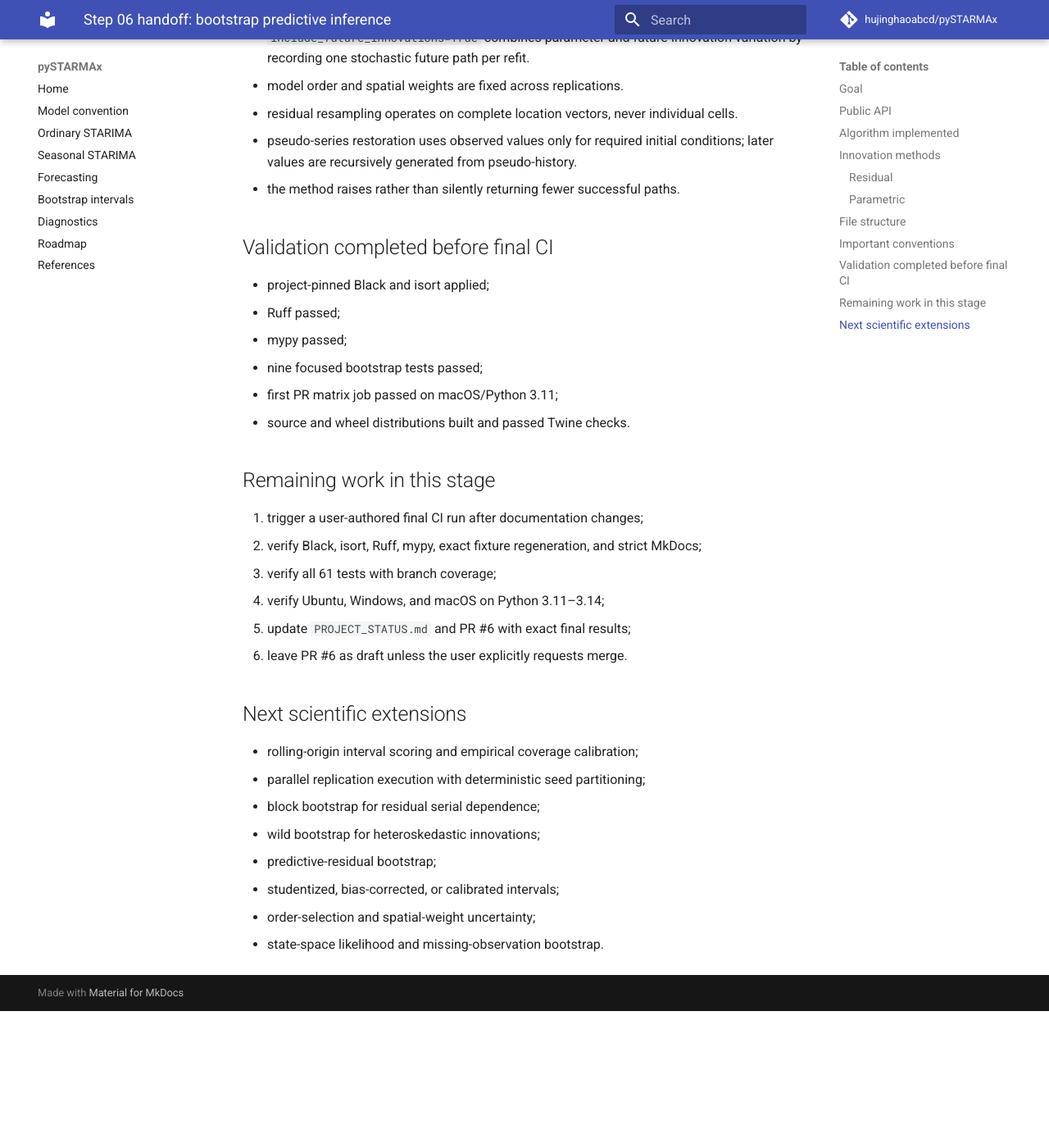
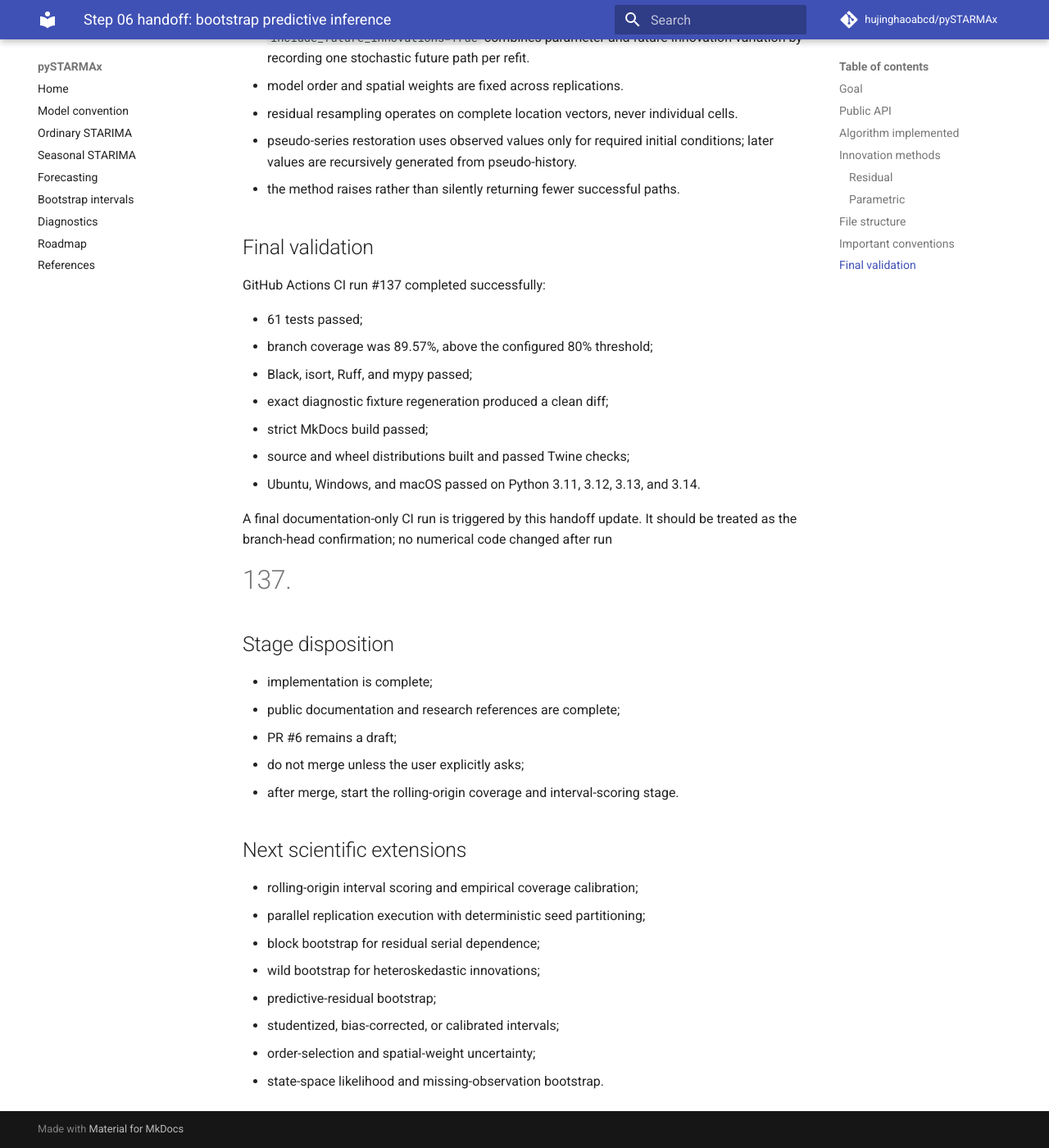
Before and after one commit to hujinghaoabcd/pySTARMAx, an MkDocs documentation site: the page built from docs/development/STEP_06_BOOTSTRAP.md, in a window 1280 px wide and 1400 px high, scrolled down 2871 px. Shown: the whole window at 82% size. Built offline with MkDocs 1.6.1 and Material for MkDocs 9.7.7, drawn with Linux system fonts in a browser that asks for light colours; comment, search, counter and statistics services are not loaded; before the commit the page ends 4104 px from its top, so only the background shows below that.

Commit message:
Finalize bootstrap development handoff

```diff
--- a/docs/development/STEP_06_BOOTSTRAP.md
+++ b/docs/development/STEP_06_BOOTSTRAP.md
@@ -106,23 +106,29 @@ core.
   conditions; later values are recursively generated from pseudo-history.
 - the method raises rather than silently returning fewer successful paths.
 
-## Validation completed before final CI
+## Final validation
 
-- project-pinned Black and isort applied;
-- Ruff passed;
-- mypy passed;
-- nine focused bootstrap tests passed;
-- first PR matrix job passed on macOS/Python 3.11;
-- source and wheel distributions built and passed Twine checks.
+GitHub Actions CI run #137 completed successfully:
 
-## Remaining work in this stage
+- 61 tests passed;
+- branch coverage was 89.57%, above the configured 80% threshold;
+- Black, isort, Ruff, and mypy passed;
+- exact diagnostic fixture regeneration produced a clean diff;
+- strict MkDocs build passed;
+- source and wheel distributions built and passed Twine checks;
+- Ubuntu, Windows, and macOS passed on Python 3.11, 3.12, 3.13, and 3.14.
 
-1. trigger a user-authored final CI run after documentation changes;
-2. verify Black, isort, Ruff, mypy, exact fixture regeneration, and strict MkDocs;
-3. verify all 61 tests with branch coverage;
-4. verify Ubuntu, Windows, and macOS on Python 3.11–3.14;
-5. update `PROJECT_STATUS.md` and PR #6 with exact final results;
-6. leave PR #6 as draft unless the user explicitly requests merge.
+A final documentation-only CI run is triggered by this handoff update. It should
+be treated as the branch-head confirmation; no numerical code changed after run
+#137.
+
+## Stage disposition
+
+- implementation is complete;
+- public documentation and research references are complete;
+- PR #6 remains a draft;
+- do not merge unless the user explicitly asks;
+- after merge, start the rolling-origin coverage and interval-scoring stage.
 
 ## Next scientific extensions
 
```
